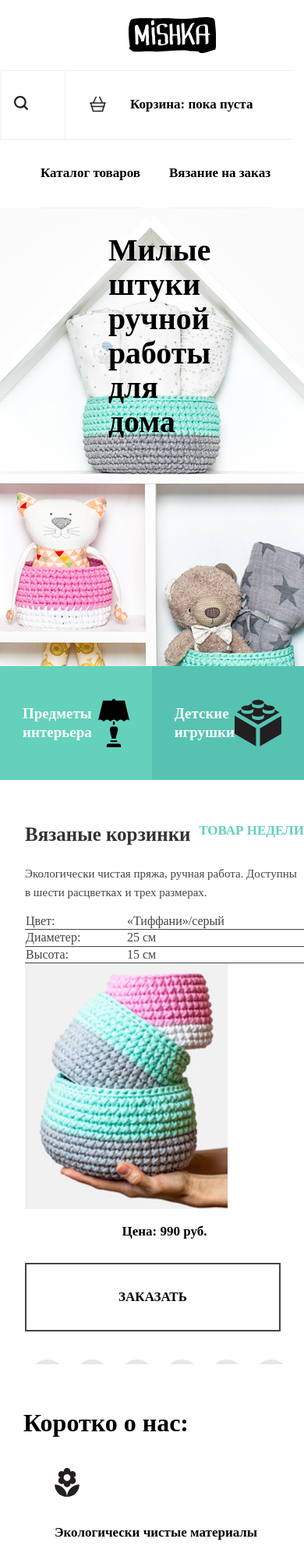
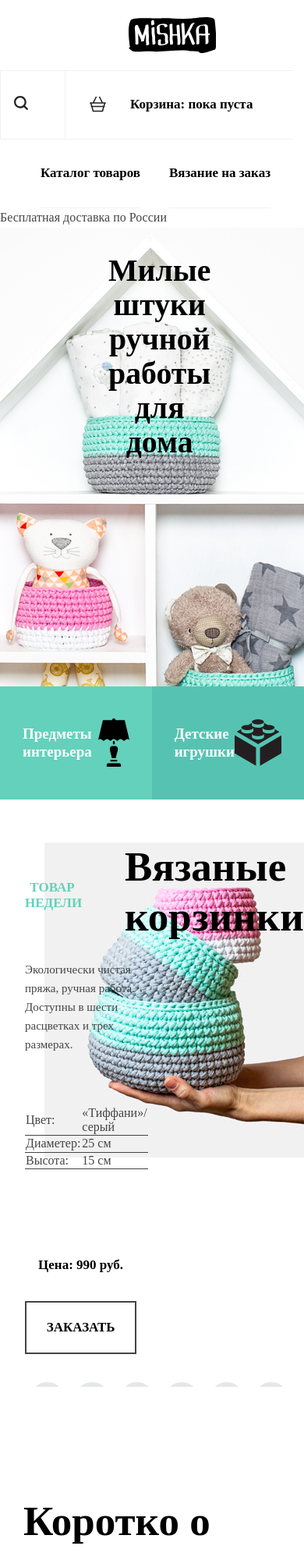
Before and after one commit to NightFreeze/5429-mishka-18, a website: page source/index.html in a window 390 px wide. Shown: the top 2000 px of the page at 78% size. Drawn offline with nearby package versions, Linux system fonts and the light colour scheme; files that its build step writes are made by us from their sources.

Commit message:
task 4 - index

```diff
--- a/package.json
+++ b/package.json
@@ -37,5 +37,8 @@
     ],
     "engines": {
         "node": "8.16"
+    },
+    "dependencies": {
+        "editorconfig": "^0.15.3"
     }
 }
--- a/source/index.html
+++ b/source/index.html
@@ -44,6 +44,7 @@
         </ul>
       </div>
     </nav>
+    <div class="main-nav__delivery-info">Бесплатная доставка по России</div>
   </header>
 
   <main class="page-main">
@@ -71,7 +72,9 @@
         <h1 class="best-good__header">Вязаные корзинки</h1>
         <p class="best-good__best-of-the-week">ТОВАР НЕДЕЛИ</p>
       </div>
-      <p class="best-good__info">Экологически чистая пряжа, ручная работа. Доступны в шести расцветках и трех размерах.
+      <div class="best-good__wrapper">
+        <p class="best-good__info">Экологически чистая пряжа, ручная работа. Доступны в шести расцветках и трех
+          размерах.
         </p>
         <table class="best-good__list">
           <tr class="best-good__row">
@@ -102,7 +105,8 @@
         <div class="best-good__image"></div>
         <p class="best-good__price">Цена: 990 руб.</p>
         <button class="best-good__button">ЗАКАЗАТЬ</button>
-      <div class="best-good__block-end" />
+      </div>
+      <div class="best-good__block-end"></div>
     </article>
 
     <section class="about">
@@ -150,6 +154,7 @@
 
   <footer class="page-footer">
     <div class="page-footer__wrapper">
+      <div class="page-footer__main-logo"></div>
       <div class="page-footer__social">
         <ul class="page-footer__social-list">
           <li class="page-footer__social-item">
@@ -168,6 +173,7 @@
       <div class="page-footer__copyright copyright">
         <b class="page-footer__copyright-text">Разработано</b>
         <a class="button copyright__link" href="https://htmlacademy.ru/intensive/adaptive">HTML Academy</a>
+        <a class="page-footer__academy-logo" href="https://htmlacademy.ru/intensive/adaptive"></a>
       </div>
     </div>
   </footer>
--- a/source/sass/blocks/about.scss
+++ b/source/sass/blocks/about.scss
@@ -33,3 +33,25 @@
 .about__info {
   margin: 0;
 }
+
+@media (max-width: 772px) {
+  .about__header {
+    font-size: 53px;
+    font-weight: bold;
+  }
+
+  .about__item {
+    width: 216px;
+
+    &:first-child {
+      margin-left: 0;
+    }
+  }
+
+  .about__list {
+    display: flex;
+    flex-wrap: wrap;
+    width: 80%;
+    justify-content: space-evenly;
+  }
+}
--- a/source/sass/blocks/best-good.scss
+++ b/source/sass/blocks/best-good.scss
@@ -92,7 +92,56 @@
 
   .best-good__header-wrapper {
     display: flex;
-    justify-content: space-between;
+    justify-content: flex-start;
+    align-items: center;
   }
 
+  .best-good__best-of-the-week {
+    order: 1;
+    width: 70px;
+    margin-right: 58px;
+    text-align: center;
+  }
+
+  .best-good__header {
+    order: 2;
+    font-size: 53px;
+    font-weight: bold;
+    color: $black-two;
+  }
 }
+
+@media (max-width: 772px) {
+  .best-good__image {
+    display: none;
+  }
+
+  .best-good {
+    background: url(../img/triple-set-tablet@1x.jpg);
+    background-repeat: no-repeat;
+    background-position: top right;
+    margin-bottom: 70px;
+  }
+
+  .best-good__wrapper {
+    width: 40%;
+  }
+
+  .best-good__info {
+    margin-bottom: 66px;
+  }
+
+  .best-good__list {
+    margin-bottom: 111px;
+  }
+
+  .best-good__price {
+    text-align: center;
+    margin-bottom: 34px;
+  }
+
+  .best-good__button {
+    width: 100%;
+    padding: 20px 0;
+  }
+}
--- a/source/sass/blocks/info.scss
+++ b/source/sass/blocks/info.scss
@@ -26,5 +26,6 @@
 
   .info__header {
     padding: 0 139px;
+    text-align: center;
   }
 }
--- a/source/sass/blocks/main-nav.scss
+++ b/source/sass/blocks/main-nav.scss
@@ -1,11 +1,11 @@
 .main-nav__toggle {
-  justify-self: flex-end;
-  border: none;
+  justify-self    : flex-end;
+  border          : none;
   background-color: $white-four;
 }
 
 .main-nav {
-  display: flex;
+  display       : flex;
   flex-direction: column;
 }
 
@@ -13,13 +13,24 @@
   margin: 0;
 }
 
+.main-nav__delivery-info {
+  display: none;
+}
+
 @media (max-width: 772px) {
   .main-nav__list {
-    display: flex;
+    display  : flex;
     flex-wrap: wrap;
   }
 
   .main-nav__toggle {
     display: none;
   }
+
+  .main-nav__delivery-info {
+    display       : flex;
+    line-height   : 1.6;
+    letter-spacing: normal;
+    color         : #444444;
+  }
 }
--- a/source/sass/blocks/page-footer.scss
+++ b/source/sass/blocks/page-footer.scss
@@ -41,3 +41,36 @@
     margin-right: 0;
   }
 }
+
+.page-footer__main-logo {
+  display: none;
+}
+
+.page-footer__academy-logo {
+  display: none;
+}
+
+@media (max-width: 772px) {
+  .page-footer__wrapper {
+    display: flex;
+    justify-content: space-around;
+    align-items: center;
+  }
+
+  .page-footer__main-logo {
+    display: block;
+    width: 102px;
+    height: 34px;
+    background: url(../img/logo-footer.svg);
+  }
+
+  .page-footer__academy-logo {
+    width: 27px;
+    height: 34px;
+    background: url(../img/htmlacademy.svg);
+  }
+
+  .copyright__link {
+    display: none;
+  }
+}
```
Also changed, not shown: source/catalog.html (+4 -2 lines), source/form.html (+4 -2 lines), 1 other file. Lines whose indentation alone changed are shown as unchanged.
